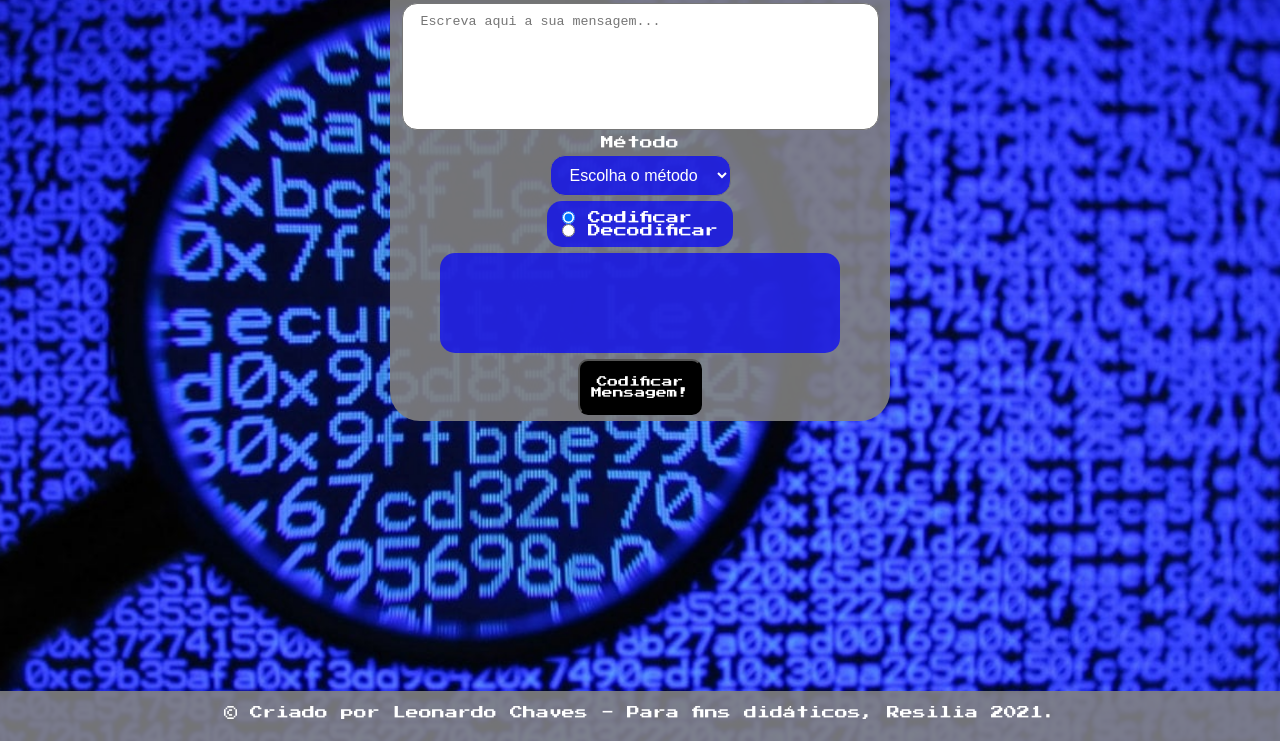
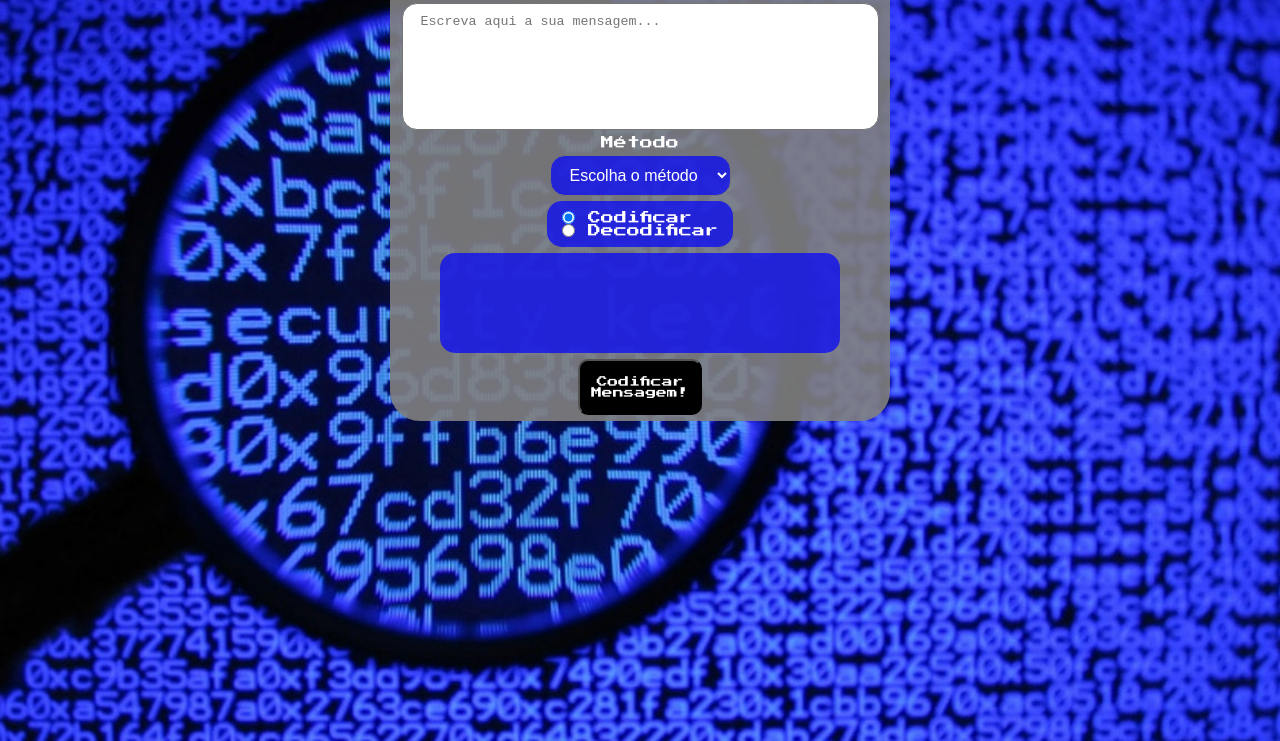
Before and after one commit to LeoAChaves/cifraDeCesar, a plain HTML site: page index.html in a window 1280 px wide. Shown: the part 59-800 px from the top of the page. Drawn offline with Linux system fonts and the light colour scheme.

Commit message:
Retirando footer

```diff
--- a/index.html
+++ b/index.html
@@ -78,14 +78,6 @@
 
       <button class="enviar">Codificar Mensagem!</button>
     </form>
-
-    <footer>
-      <p class="copyright">
-        &COPY; Criado por
-        <a href="https://github.com/LeoAChaves">Leonardo Chaves</a> - Para fins
-        didáticos, <a href="https://www.resilia.com.br/">Resilia 2021</a>.
-      </p>
-    </footer>
     <script src="./javaScript/criptografia.js"></script>
     <script src="./javaScript/cifraDeCesar.js"></script>
     <script src="./javaScript/base64.js"></script>
```
